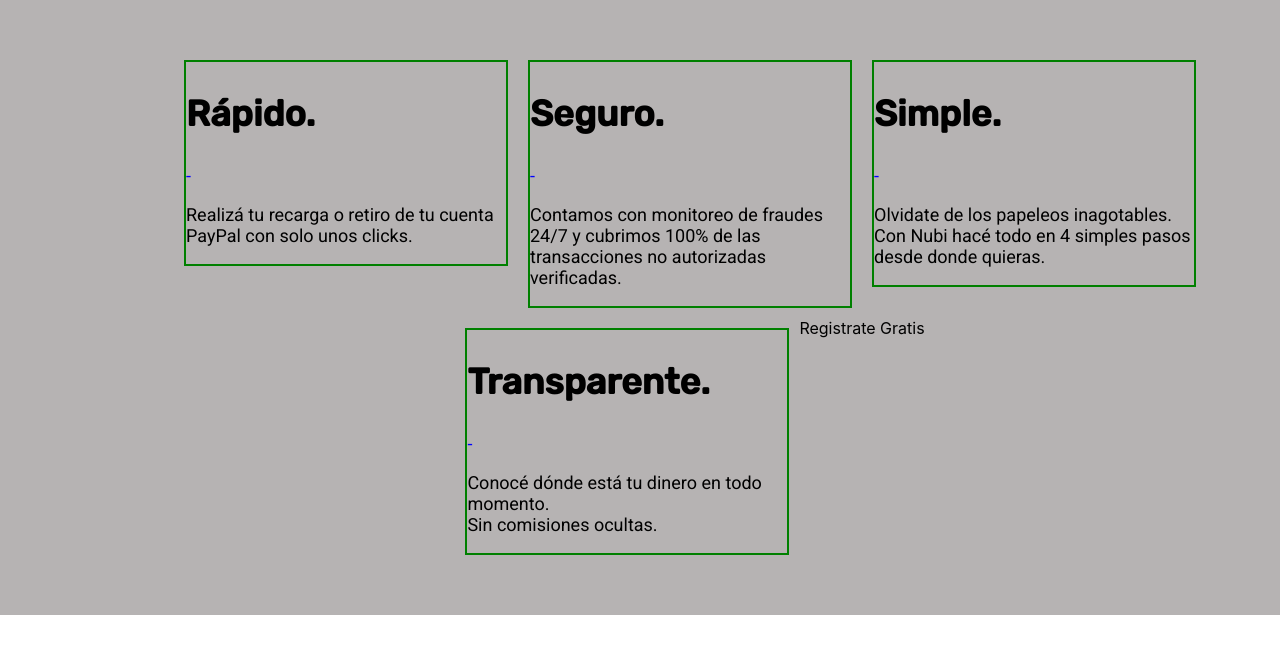
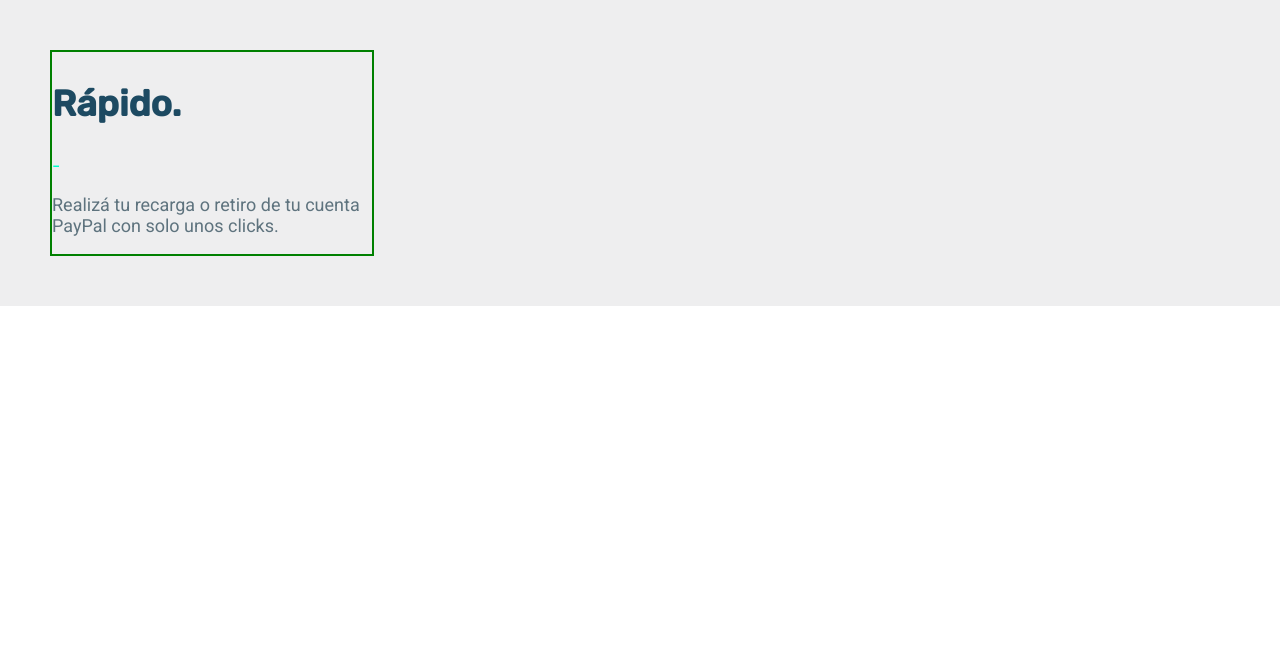
Before and after one commit to jonathanlevrero/NubiProyecto, a React (Create React App) app in the folder nubilanding/: page / in a window 1280 px wide. Shown: the top 654 px of the page. Built offline with nearby package versions, Linux system fonts and the light colour scheme.

Commit message:
agregue estilos cambie el fondo y la letra y comitie los contenedores y otras de estilos  y volvi a instalar sass

```diff
--- a/nubilanding/src/componentes/beneficios/beneficios.js
+++ b/nubilanding/src/componentes/beneficios/beneficios.js
@@ -10,7 +10,7 @@ class Beneficios extends React.Component{
                     <p className={styles.guion}>-</p>
                     <p className={styles.texto}>Realizá tu recarga o retiro de tu cuenta PayPal con solo unos clicks.</p>
                 </div>
-                <div className={styles.Contenedor}>
+                {/*<div className={styles.Contenedor}>
                     <h2 className={styles.titulo}>Seguro.</h2>
                     <p className={styles.guion}>-</p>
                     <p className={styles.texto}>Contamos con monitoreo de fraudes 24/7 y cubrimos 100% de las transacciones no autorizadas verificadas.</p>
@@ -26,7 +26,7 @@ class Beneficios extends React.Component{
                     <p className={styles.texto}>Conocé dónde está tu dinero en todo momento.
                        <br></br> Sin comisiones ocultas.</p>
                 </div>
-                <botton>Registrate Gratis</botton>
+        <botton>Registrate Gratis</botton>*/}
             </div>
         )
     }
--- a/nubilanding/src/componentes/beneficios/styles.module.scss
+++ b/nubilanding/src/componentes/beneficios/styles.module.scss
@@ -5,16 +5,13 @@
   width: 100%;
   height: 50%;
   border: 50px solid transparent;
-  background-color: rgb(182, 179, 179);
-  position:relative;
-  display: flex;
-  flex-wrap: wrap;
-  justify-content: center;
+  background-color: #EEEEEF;
+
 
 }
 
 .Contenedor {
-    margin:10px;
+
   width: 25%; /*el ancho esta bien en web*/
   height: 250%;
   border: green solid 2px;
@@ -24,14 +21,30 @@
 }
 
 .titulo{
-    font-family: 'Rubik';
-    font-size: 36px;
+  color:#1D4A62;
+  font-family: 'Rubik';
+  font-size: 36px;
 }
 .guion{
-color: blue;
+  color:#00FCCB;
+  font-size: 18px;
+
 }
 
-p{
-font-size: 18px;
-font-family: 'Roboto';
+.texto{
+  color:#5E737E;
+  font-size: 18px;
+  font-family: 'Roboto';
 }
+
+/*.boton{
+  background-color: #6159FF;
+  color:#FAF3FD;
+}
+subtitulo:
+guion:
+parrafo:
+fondo:
+boton-fondo:
+letra-boton:
+*/
```
Also changed, not shown: 1 other file (tests, documents, lock files or other folders).
